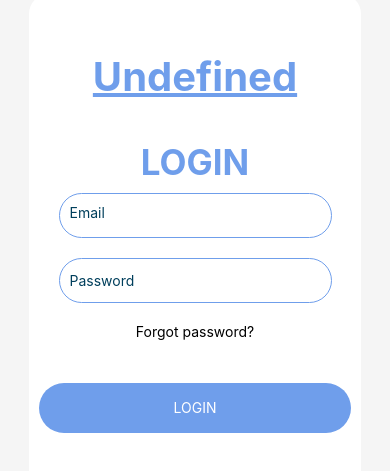
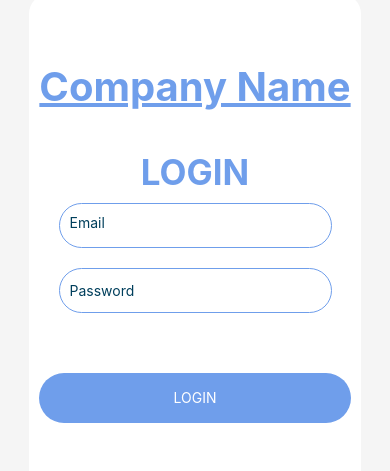
Before and after one commit to MATIFIREofficiel/SurvivorNext, a React Native app in the folder SurvivorNext/: screen /Calendar in a window 390 px wide. Shown: the part 175-646 px from the top of the page. Built offline with nearby package versions, Linux system fonts and the light colour scheme; what react-native-calendars would draw is missing.

Commit message:
feat(Admin Panel): change application theme available (#86)
* feat(Admin Panel): Change theme available

* fix(Login Page): forgot password button useless

```diff
--- a/SurvivorNext/AppContext.js
+++ b/SurvivorNext/AppContext.js
@@ -8,7 +8,7 @@ export function useAppContext() {
 
 export function AppProvider({ children }) {
     const [appColor, setAppColor] = useState('#6F9EEB');
-    const [companyName, setCompanyName] = useState('Undefined');
+    const [companyName, setCompanyName] = useState('Company Name');
     const [Admin, setAdmin] = useState(false);
 
     const contextValue = {
--- a/SurvivorNext/Pages/AdminPanel.js
+++ b/SurvivorNext/Pages/AdminPanel.js
@@ -15,7 +15,7 @@ import {
 import { useAppContext } from '../AppContext';
 
 export default function AdminPanel() {
-  const buttonColors = ['red', 'orange', 'yellow', 'blue', 'indigo', 'violet', 'purple', 'magenta', 'lime'];
+  const buttonColors = ['red', 'blue', 'green', 'pink', 'purple', 'gray', 'brown', 'magenta', 'lime'];
 
   const {
     appColor,
--- a/SurvivorNext/Pages/LoginPage.js
+++ b/SurvivorNext/Pages/LoginPage.js
@@ -76,7 +76,7 @@ export default function LoginPage({ setIsSignedIn, setApiUser })
             height: 50,
             alignItems: "center",
             justifyContent: "center",
-            marginTop: 10,
+            marginTop: 40,
             marginBottom: 10,
             backgroundColor: appColor,
         },
@@ -125,9 +125,6 @@ export default function LoginPage({ setIsSignedIn, setApiUser })
                 testID="password-input"
                 />
             </View>
-            <TouchableOpacity>
-                <Text style={styles.forgot_button}>Forgot password?</Text>
-            </TouchableOpacity>
             <TouchableOpacity style={dynamicStyles.login} onPress={handleLoginPress} testID="login-button">
                 <Text style={styles.loginText}>LOGIN</Text>
             </TouchableOpacity>
@@ -163,10 +160,6 @@ const styles = StyleSheet.create({
         flex: 1,
         padding: 10,
     },
-    forgot_button: {
-        height: 30,
-        marginBottom: 20,
-    },
     loginText: {
         color: 'white',
     },
```
